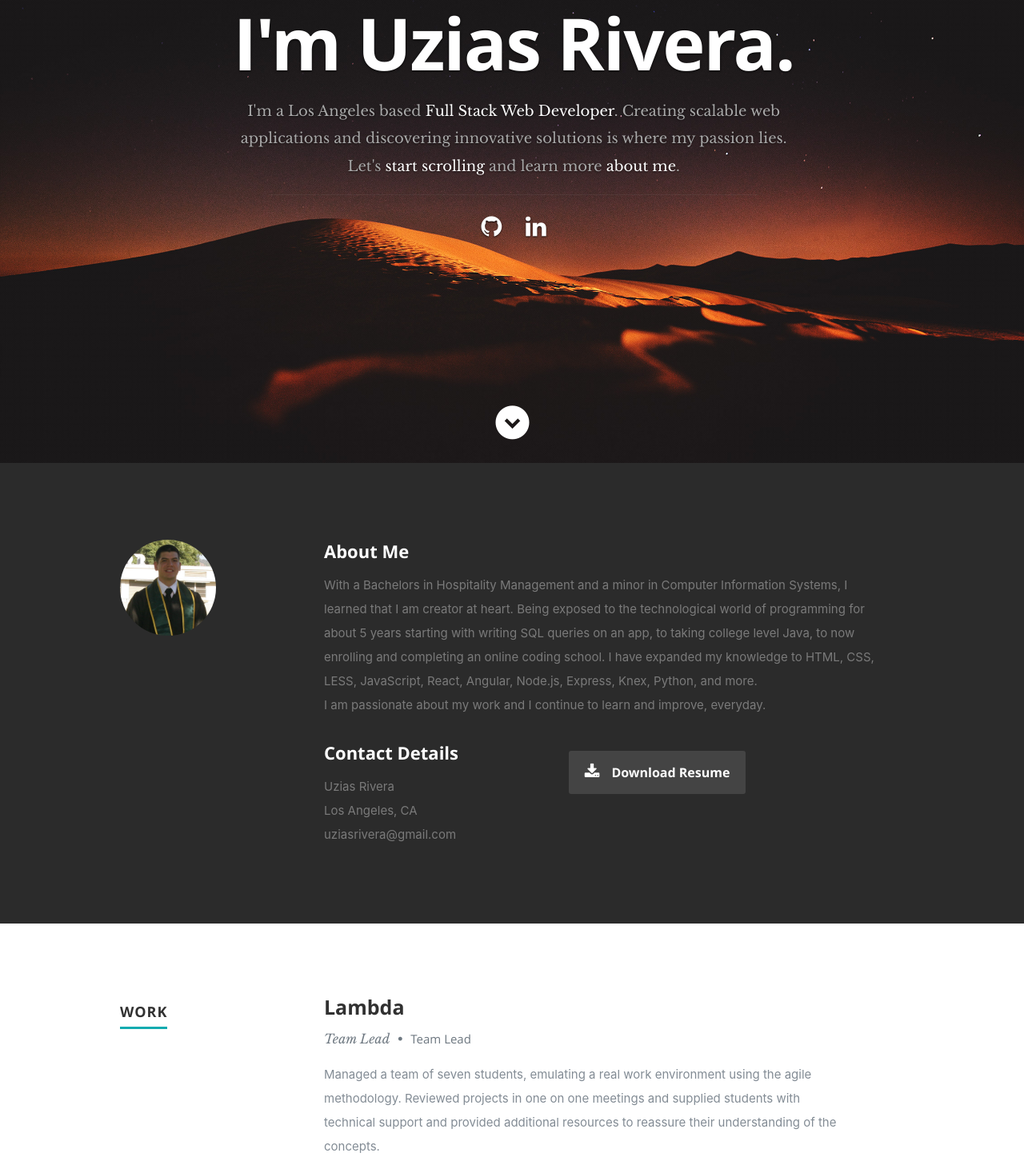
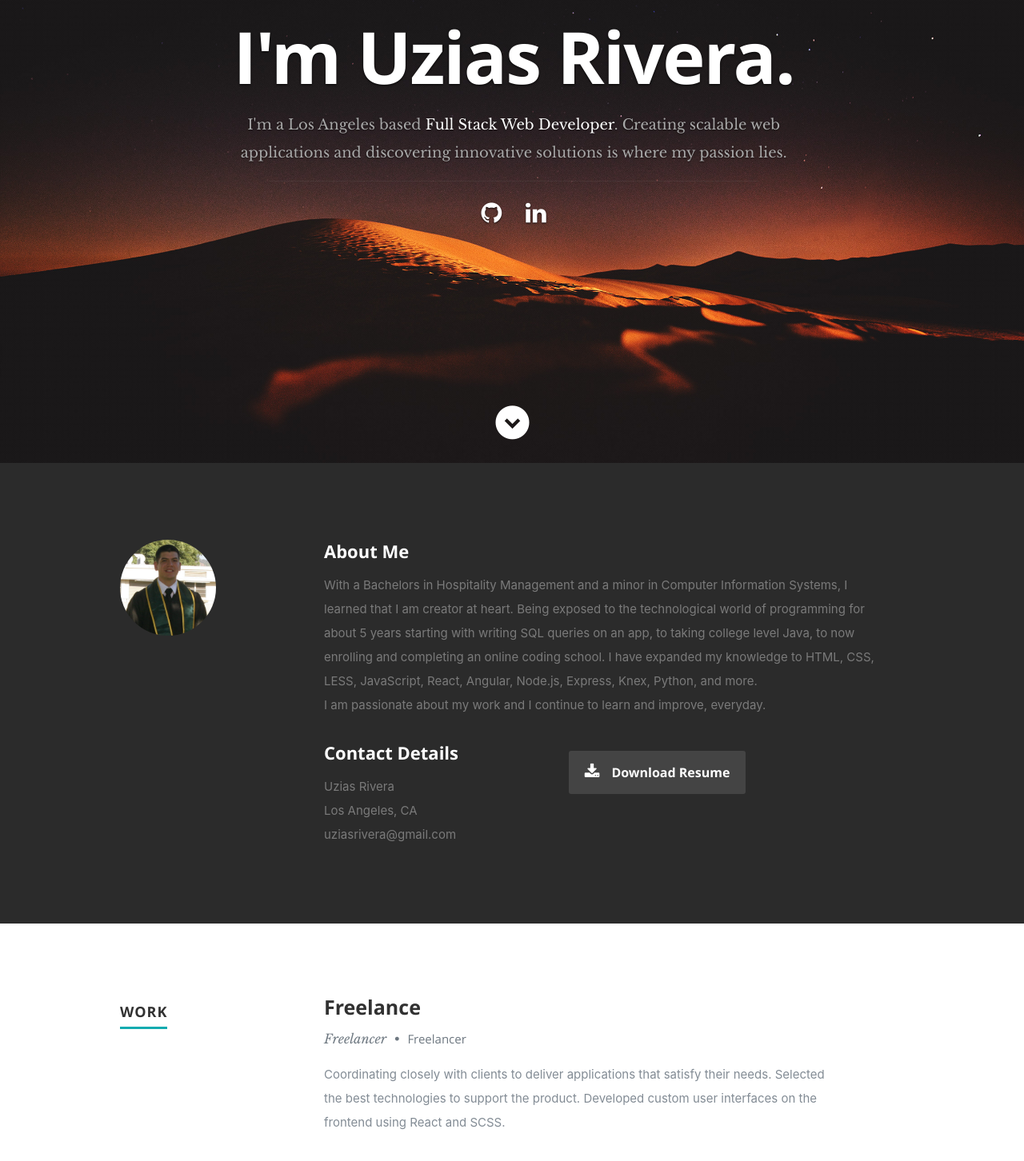
Before and after one commit to uziasr/portfolio-2.0, a React (Create React App) app: page / in a window 1280 px wide. Shown: the part 221-1673 px from the top of the page at 80% size. Built offline with nearby package versions, Linux system fonts and the light colour scheme; no server answers.

Commit message:
updated portfolio

```diff
--- a/src/App.css
+++ b/src/App.css
@@ -47,4 +47,11 @@
 .portfolio-item .item-wrap {
   width: 200px;
   height: 110px;
+  border-radius: 10px;
+  box-shadow: 0 3px 6px rgba(0,0,0,0.16), 0 3px 6px rgba(0,0,0,0.23) !important;
+  transition: all 0.3s cubic-bezier(.25,.8,.25,1) !important;
 }
+
+.portfolio-item .item-wrap:hover {
+  box-shadow: 0 19px 38px rgba(0,0,0,0.30), 0 15px 12px rgba(0,0,0,0.22) !important;
+}
--- a/src/components/about/About.js
+++ b/src/components/about/About.js
@@ -29,8 +29,8 @@ const About = () => {
               <Router><Link target="_blank" className="button" to="/resume-uzias.pdf" download><i className="fa fa-download" />Download Resume</Link></Router>
             </p>
           </div>
-        </div> {/* end row */}
-      </div> {/* end .main-col */}
+        </div>
+      </div>
     </div>
   </section>
   );
--- a/src/data/data.js
+++ b/src/data/data.js
@@ -1,8 +1,14 @@
 export const jobs = [
+    {
+        company: "Freelance",
+        title: "Freelancer",
+        date:"November 2020 - Current",
+        description:  "Coordinating closely with clients to deliver applications that satisfy their needs. Selected the best technologies to support the product. Developed custom user interfaces on the frontend using React and SCSS."
+    },
     {
         company: "Lambda",
         title: "Team Lead",
-        date: "February 2020 - Current",
+        date: "February 2020 - June 2020",
         description: "Managed a team of seven students, emulating a real work environment using the agile methodology. Reviewed projects in one on one meetings and supplied students with technical support and provided additional resources to reassure their understanding of the concepts."
 
     },
@@ -129,12 +135,12 @@ export const projects = [
     },
     {
         name: "The Daily Post",
-        primaryTag: "TypeScript Graphql Cookies",
+        primaryTag: "TypeScript Graphql Next.js",
         description: "A public forum for civic discussion",
         img: "images/projects/dailyPostCard.JPG",
         descriptionImg: "images/projects/dailyPost.JPG",
         src: "https://daily-post-web.vercel.app/",
-        tags: "Typescript Graphql Cookies Urql",
+        tags: "Typescript Graphql Next.js Chakra Urql",
         gh: "https://github.com/uziasr/daily_post_api",
     }
     // {
--- a/src/header/Header.js
+++ b/src/header/Header.js
@@ -19,8 +19,8 @@ export default class NewComponent extends React.Component{
           <div className="row banner">
             <div className="banner-text">
               <h1 className="responsive-headline">I'm Uzias Rivera.</h1>
-              <h3>I'm a Los Angeles based <span>Full Stack Web Developer</span>. Creating scalable web applications and discovering innovative solutions is where my passion lies. Let's <a className="smoothscroll" href="#about">start scrolling </a>
-                and learn more <a className="smoothscroll" href="#about">about me</a>.</h3>
+              <h3>I'm a Los Angeles based <span>Full Stack Web Developer</span>. Creating scalable web applications and discovering innovative solutions is where my passion lies.
+              </h3>
               <hr />
               <ul className="social">
                 <li><a href="https://github.com/uziasr"><i className="fa fa-github" /></a></li>
```
Also changed, not shown: 1 other file (tests, documents, lock files or other folders).
